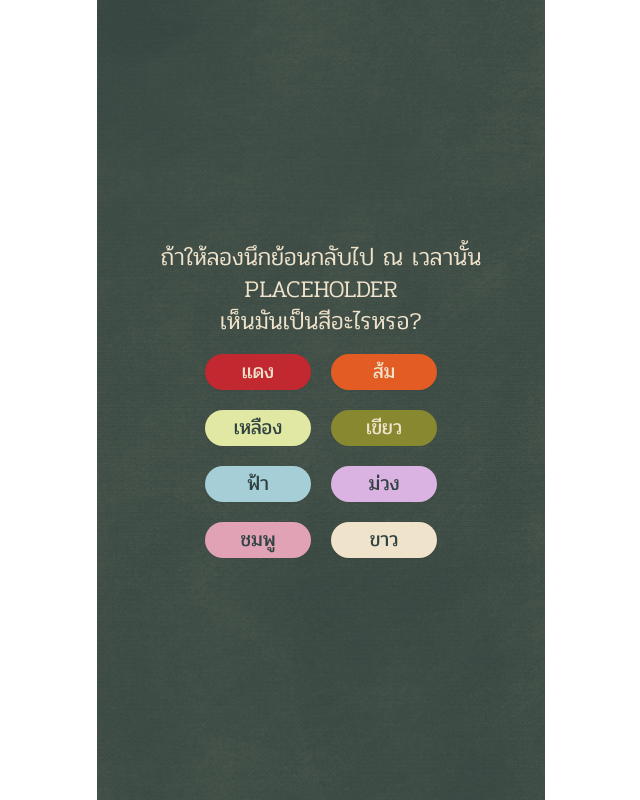
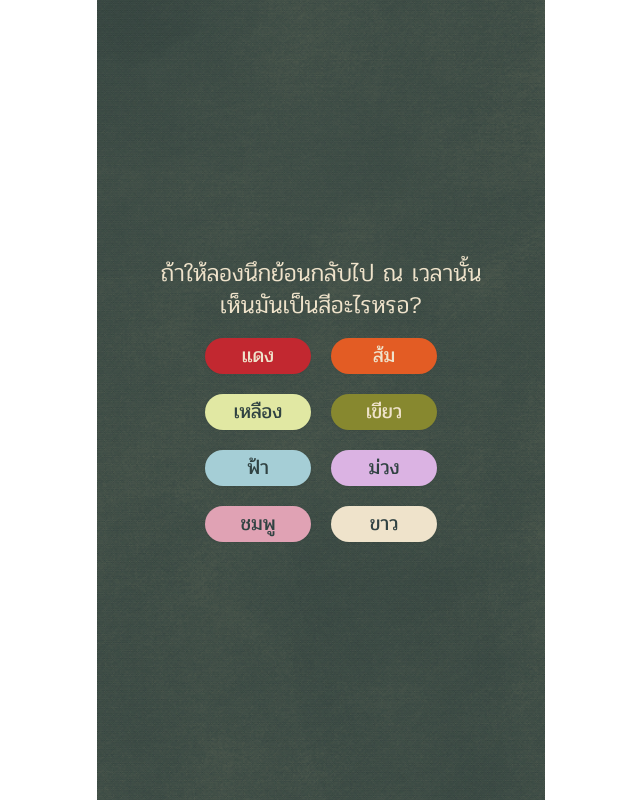
Before and after one commit to mekintown/moments-we-share-and-miss, a Next.js app: page /web-color-5 in a window 1280 px wide. Shown: the whole page, without its empty margins (319-959 px from the left). Built offline with nearby package versions, Linux system fonts and the light colour scheme.

Commit message:
change placeholder

```diff
--- a/src/app/(3-web-color)/web-color-5/page.tsx
+++ b/src/app/(3-web-color)/web-color-5/page.tsx
@@ -5,10 +5,11 @@ import Link from "next/link";
 import { useEffect, useState } from "react";
 
 export default function Page() {
-  const name = "PLACEHOLDER";
+  const [name, setName] = useState<string | null>("");
   const [color, setColor] = useState("");
   useEffect(() => {
     localStorage.setItem("color", color ?? "");
+    setName(localStorage.getItem("name"));
   }, [color]);
   return (
     <div className="text-center text-subheader space-y-4">
```
